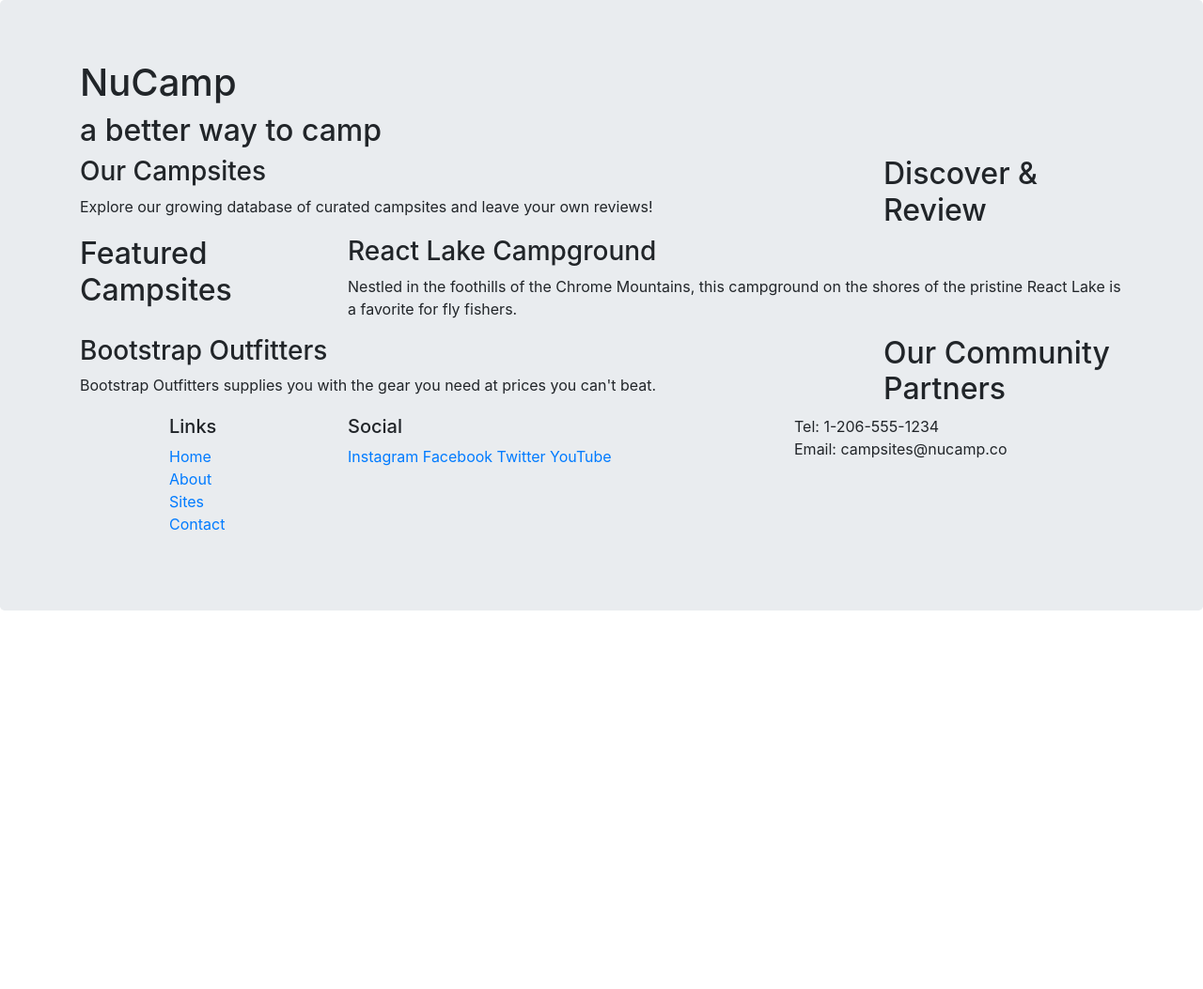
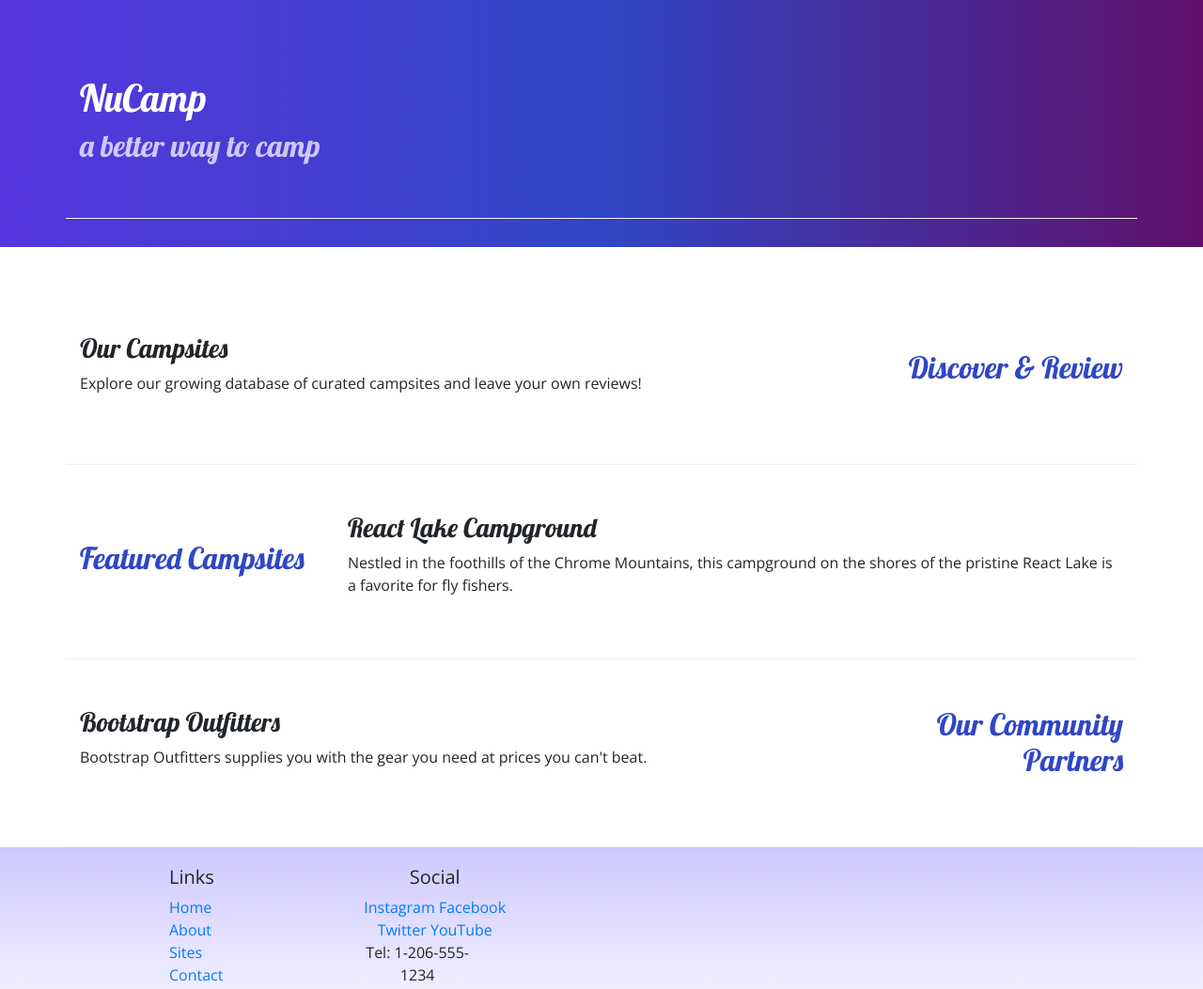
Before and after one commit to RobCola/nucampsite, a website: page index.html in a window 1280 px wide. Shown: the top 1053 px of the page at 94% size. Before the commit the page ends 800 px from the top, so only its background shows below. Drawn offline with nearby package versions, Linux system fonts and the light colour scheme.

Commit message:
Adding Custom Styles

```diff
--- /dev/null
+++ b/css/styles.css
@@ -0,0 +1,34 @@
+body {
+	font-family: "Open Sans", sans-serif;
+}
+
+h1,
+h2,
+h3 {
+	font-family: "Lobster", cursive;
+}
+
+h2 {
+	color: #3046c5;
+}
+
+header h2 {
+	color: #cec8ff;
+}
+
+footer {
+	background-image: linear-gradient(#cec8ff, white);
+	padding: 20px 0;
+}
+
+.jumbotron {
+	padding: 30px;
+	background-image: linear-gradient(to right, #5637dd, #3046c5, #60106b);
+	color: white;
+}
+
+.row-content {
+	padding: 50px 0;
+	border-bottom: 1px ridge;
+	min-height: 200px;
+}
--- a/index.html
+++ b/index.html
@@ -1,6 +1,6 @@
 <!DOCTYPE html>
 <html lang="en">
-	<header class="jumbotron">
+	<head>
 		<!-- Required meta tags always come first -->
 		<meta charset="utf-8" />
 		<meta name="viewport" content="width=device-width, initial-scale=1" />
@@ -11,13 +11,19 @@
 			href="node_modules/bootstrap/dist/css/bootstrap.min.css"
 		/>
 
+		<!-- Additional CSS must be placed after Bootstrap CSS -->
+		<link
+			rel="stylesheet"
+			href="https://fonts.googleapis.com/css?family=Lobster|Open+Sans"
+		/>
+		<link rel="stylesheet" href="css/styles.css" />
 		<title>NuCamp: A Better Way To Camp</title>
 	</head>
 
 	<body>
-		<header>
+		<header class="jumbotron jumbotron-fluid">
 			<div class="container">
-				<div class="row">
+				<div class="row row-content align-items-center">
 					<div class="col">
 						<h1>NuCamp</h1>
 						<h2>a better way to camp</h2>
@@ -26,9 +32,9 @@
 			</div>
 		</header>
 		<div class="container">
-			<div class="row">
+			<div class="row row-content align-items-center">
 				<div class="col-sm-4 order-sm-last col-md-3">
-					<h2>Discover & Review</h2>
+					<h2 class="text-sm-right">Discover & Review</h2>
 				</div>
 				<div class="col">
 					<h3>Our Campsites</h3>
@@ -39,7 +45,7 @@
 				</div>
 			</div>
 
-			<div class="row">
+			<div class="row row-content align-items-center">
 				<div class="col-sm-4 col-md-3">
 					<h2>Featured Campsites</h2>
 				</div>
@@ -52,9 +58,9 @@
 				</div>
 			</div>
 
-			<div class="row">
+			<div class="row row-content">
 				<div class="col-sm-4 order-sm-last col-md-3">
-					<h2>Our Community Partners</h2>
+					<h2 class="text-sm-right">Our Community Partners</h2>
 				</div>
 				<div class="col">
 					<h3>Bootstrap Outfitters</h3>
@@ -71,7 +77,7 @@
 				<div class="row">
 					<div class="col-4 col-sm-2 offset-1">
 						<h5>Links</h5>
-                    <ul class="list-unstyled">
+						<ul class="list-unstyled">
 							<li><a href="#">Home</a></li>
 							<li><a href="#">About</a></li>
 							<li><a href="#">Sites</a></li>
@@ -79,14 +85,15 @@
 						</ul>
 					</div>
 					<div class="col-6 col-sm-5">
-						<h5>Social</h5>
+						<div class="col-6 col-sm-5 text-center">
+                            <h5>Social</h5>
 						<a href="http://instagram.com/">Instagram</a>
 						<a href="http://facebook.com/">Facebook</a>
 						<a href="http://twitter.com/">Twitter</a>
 						<a href="http://youtube.com/">YouTube</a>
 					</div>
-					<div class="col-sm-4">
-						Tel: 1-206-555-1234<br />
+					<div class="col-sm-4 text-center">
+                        Tel: 1-206-555-1234<br />
 						Email: campsites@nucamp.co
 					</div>
 				</div>
```
